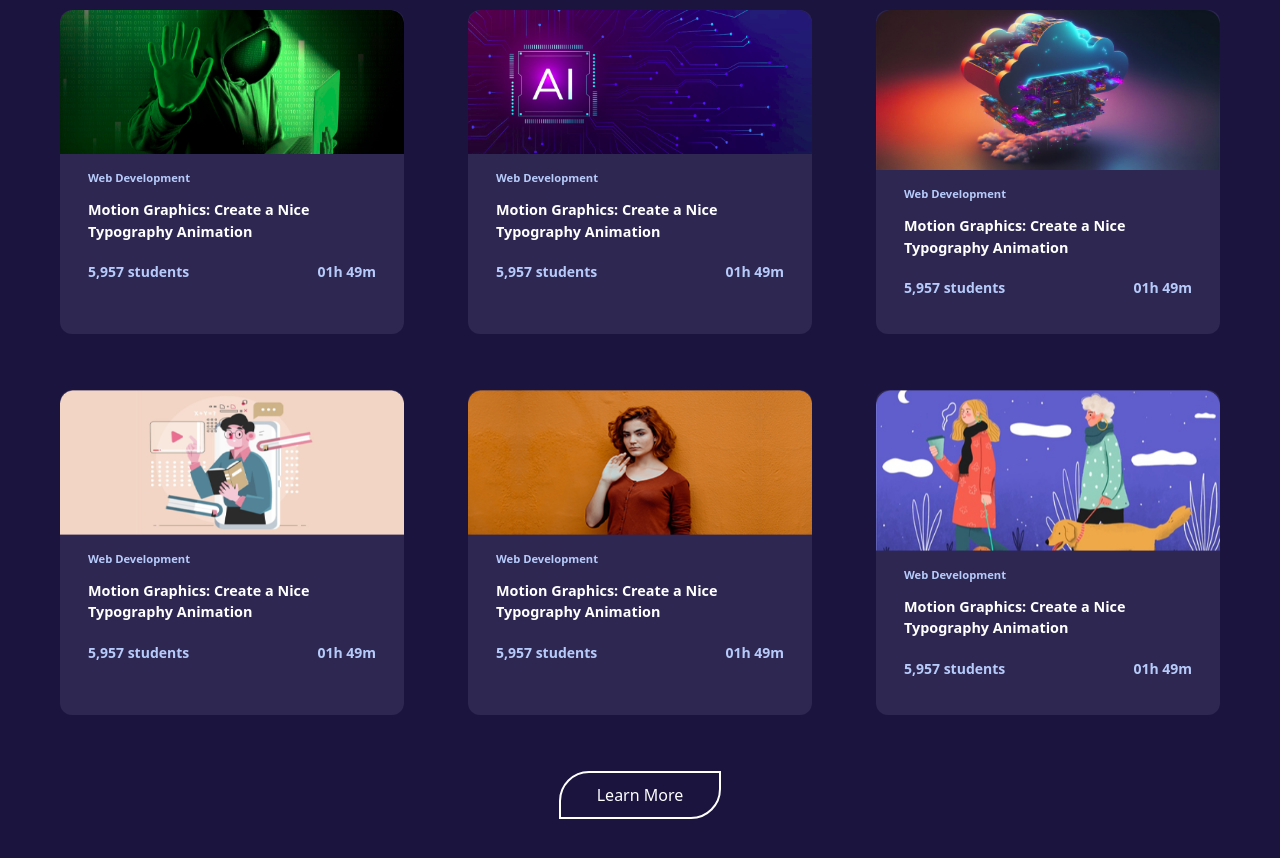
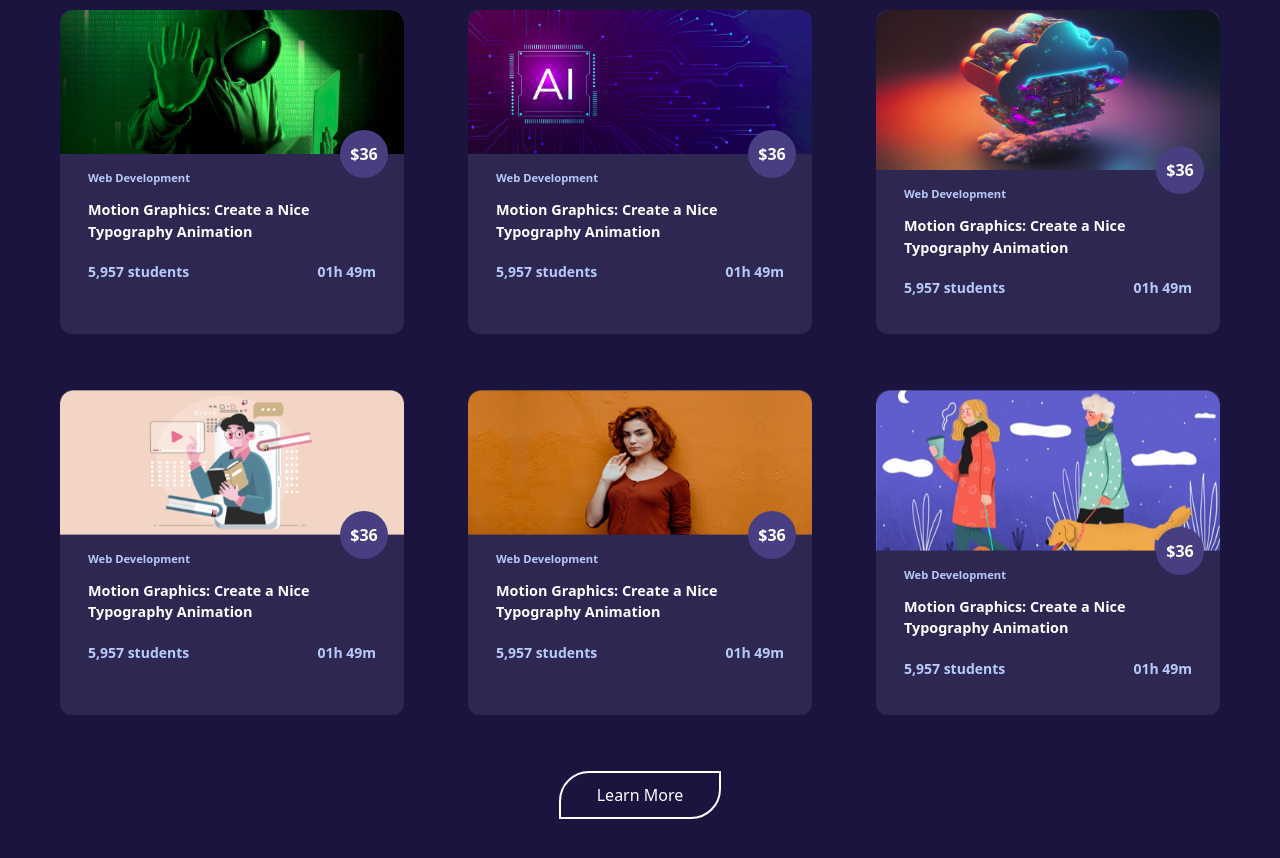
Before and after one commit to eman-2001-fep/tailwind_css, a website: page dist/index.html in a window 1280 px wide. Shown: the part 1160-2018 px from the top of the page. Drawn offline with Linux system fonts and the light colour scheme.

Commit message:
Price Circle

```diff
--- a/dist/index.html
+++ b/dist/index.html
@@ -112,6 +112,10 @@
         <div class="bg-[#2D2752] rounded-xl overflow-hidden transform transition-transform hover:-translate-y-2 hover:shadow-lg my-4 mx-5 ">
 
           <img src="images/card_1.png" alt="Course 1" class="w-[100%]">
+           <!-- Price Circle -->
+           <div class="absolute top-3/2 right-4 transform -translate-y-1/2 w-12 h-12 bg-[#473f81] text-white text-base font-bold flex items-center justify-center rounded-full">
+            $36
+          </div>
           <div class="p-4 text-white mx-3">
             <p class="text-[#B7CBFA] text-[0.7rem] font-bold mb-3">Web Development</p>
             <h4 class="mb-2 text-[0.9rem] font-bold">Motion Graphics: Create a Nice <br>Typography Animation</h4>
@@ -123,6 +127,10 @@
         </div>
         <div class="relative bg-[#2D2752] rounded-xl overflow-hidden transform transition-transform hover:-translate-y-2 hover:shadow-lg my-4 mx-5 ">
           <img src="images/card_2.png" alt="Course 2" class="w-[100%]">
+           <!-- Price Circle -->
+           <div class="absolute top-3/2 right-4 transform -translate-y-1/2 w-12 h-12 bg-[#473f81] text-white text-base font-bold flex items-center justify-center rounded-full">
+            $36
+          </div>
           <div class="p-4 text-white mx-3">
             <p class="text-[#B7CBFA] text-[0.7rem] font-bold mb-3">Web Development</p>
             <h4 class="mb-2 text-[0.9rem] font-bold">Motion Graphics: Create a Nice <br>Typography Animation</h4>
@@ -134,6 +142,10 @@
         </div>
         <div class="relative bg-[#2D2752] rounded-xl overflow-hidden transform transition-transform hover:-translate-y-2 hover:shadow-lg my-4 mx-5 ">
           <img src="images/card_3.png" alt="Course 3" class="w-[100%]">
+           <!-- Price Circle -->
+           <div class="absolute top-3/2 right-4 transform -translate-y-1/2 w-12 h-12 bg-[#473f81] text-white text-base font-bold flex items-center justify-center rounded-full">
+            $36
+          </div>
           <div class="p-4 text-white mx-3">
             <p class="text-[#B7CBFA] text-[0.7rem] font-bold mb-3">Web Development</p>
             <h4 class="mb-2 text-[0.9rem] font-bold">Motion Graphics: Create a Nice <br>Typography Animation</h4>
@@ -145,6 +157,10 @@
         </div>
         <div class="relative bg-[#2D2752] rounded-xl overflow-hidden transform transition-transform hover:-translate-y-2 hover:shadow-lg my-4 mx-5 ">
           <img src="images/card_4.png" alt="Course 4" class="w-[100%]">
+           <!-- Price Circle -->
+           <div class="absolute top-3/2 right-4 transform -translate-y-1/2 w-12 h-12 bg-[#473f81] text-white text-base font-bold flex items-center justify-center rounded-full">
+            $36
+          </div>
           <div class="p-4 text-white mx-3">
             <p class="text-[#B7CBFA] text-[0.7rem] font-bold mb-3">Web Development</p>
             <h4 class="mb-2 text-[0.9rem] font-bold">Motion Graphics: Create a Nice <br>Typography Animation</h4>
@@ -156,6 +172,10 @@
         </div>
         <div class="relative bg-[#2D2752] rounded-xl overflow-hidden transform transition-transform hover:-translate-y-2 hover:shadow-lg my-4 mx-5 ">
           <img src="images/card_5.png" alt="Course 5" class="w-[100%]">
+           <!-- Price Circle -->
+           <div class="absolute top-3/2 right-4 transform -translate-y-1/2 w-12 h-12 bg-[#473f81] text-white text-base font-bold flex items-center justify-center rounded-full">
+            $36
+          </div>
           <div class="p-4 text-white mx-3">
             <p class="text-[#B7CBFA] text-[0.7rem] font-bold mb-3">Web Development</p>
             <h4 class="mb-2 text-[0.9rem] font-bold">Motion Graphics: Create a Nice <br>Typography Animation</h4>
@@ -168,6 +188,10 @@
 
         <div class="relative bg-[#2D2752] rounded-xl overflow-hidden transform transition-transform hover:-translate-y-2 hover:shadow-lg my-4 mx-5 ">
           <img src="images/card_6.png" alt="Course 6" class="w-[100%]">
+           <!-- Price Circle -->
+           <div class="absolute top-3/2 right-4 transform -translate-y-1/2 w-12 h-12 bg-[#473f81] text-white text-base font-bold flex items-center justify-center rounded-full">
+            $36
+          </div>
           <div class="p-4 text-white mx-3">
             <p class="text-[#B7CBFA] text-[0.7rem] font-bold mb-3">Web Development</p>
             <h4 class="mb-2 text-[0.9rem] font-bold">Motion Graphics: Create a Nice <br>Typography Animation</h4>
```
Also changed, not shown: dist/style.css.
